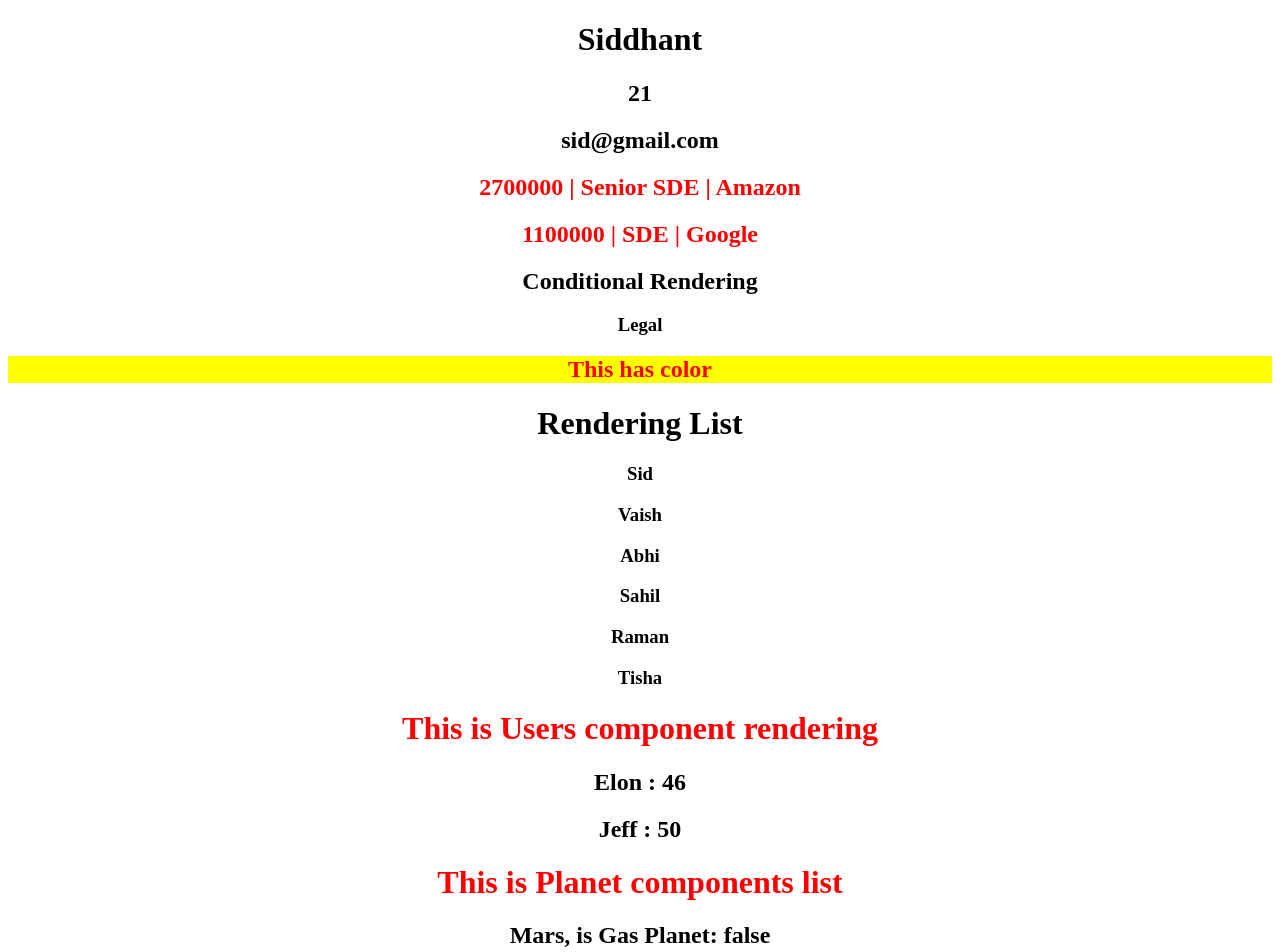
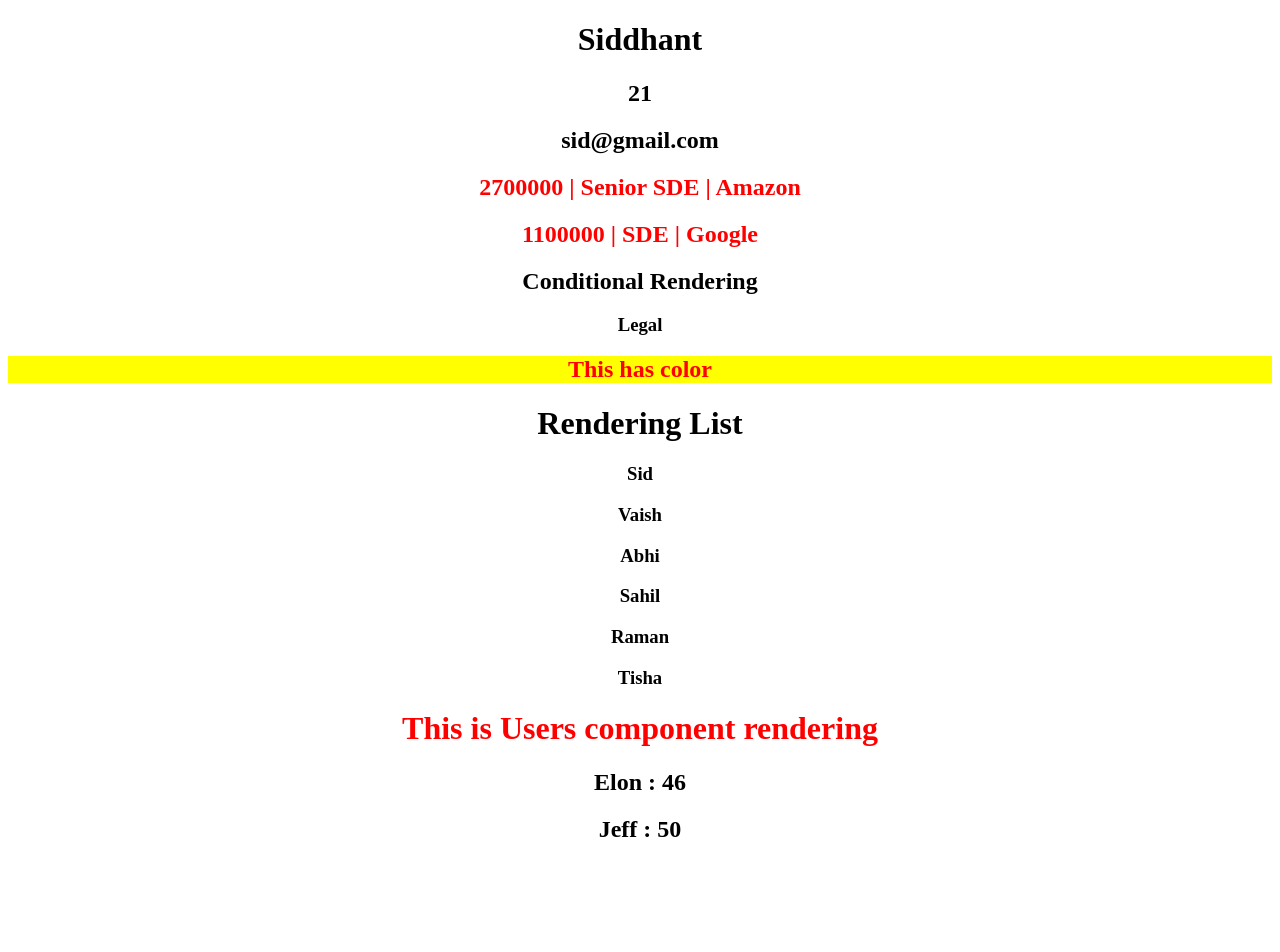
Before and after one commit to Sid-0602/React-Framework, a React (Create React App) app in the folder react-basics/: page / in a window 1280 px wide. Shown: the top 952 px of the page. After the commit the page ends 862 px from the top, so only its background shows below. Built offline with nearby package versions, Linux system fonts and the light colour scheme.

Commit message:
Conditional Rendering, Lists

```diff
--- a/react-basics/src/App.js
+++ b/react-basics/src/App.js
@@ -1,19 +1,11 @@
 import styles from "./App.module.css";
 import { Users } from "./components/Users.js";
-import { Planets } from "./components/Planets.js";
 
 
 function App() {
   const users = [
     {name: "Elon", age:46},
     {name: "Jeff", age:50}
-  ];
-  const planets = [
-    {name: "Mars", isGasPlanet: "false"},
-    {name: "earth", isGasPlanet: "false"},
-    {name: "Jupiter", isGasPlanet: "true"},
-    {name: "Saturn", isGasPlanet: "true"},
-    {name: "Neptune and Uranus", isGasPlanet: "true"}
   ];
   //this is how component is called into main App function.
   return (<div className={styles.App}>
@@ -32,12 +24,6 @@
           <Users name = {user.name} age={user.age}/>
         )
       })}
-    <h1 style={{color:"Red"}}>This is Planet components list</h1>
-    {planets.map((planet,key)=>{
-      return (
-        <Planets name = {planet.name} isGasPlanet = {planet.isGasPlanet} />
-      )
-    })};
   </div> )
 }
 
--- a/react-basics/src/components/Planets.js
+++ /dev/null
@@ -1,7 +0,0 @@
-export const Planets = (props) => {
-    return (
-        <div>
-            <h2>{props.name}, is Gas Planet: {props.isGasPlanet}</h2>
-        </div>
-    )
-}
```
